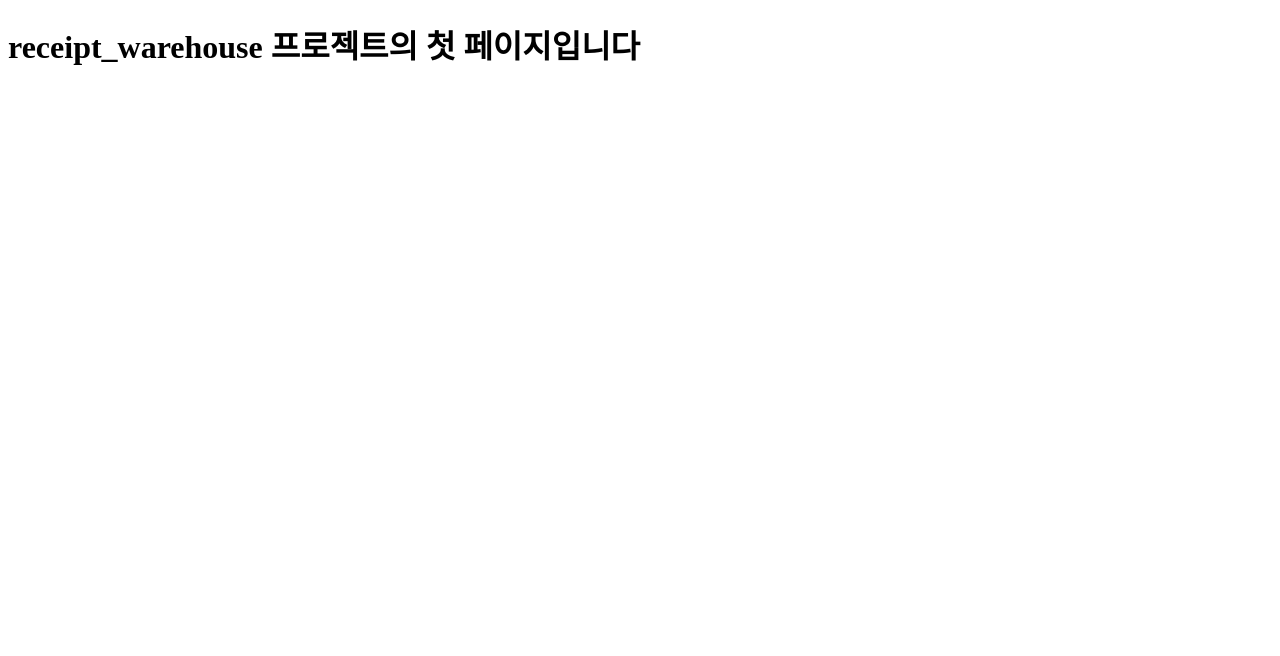
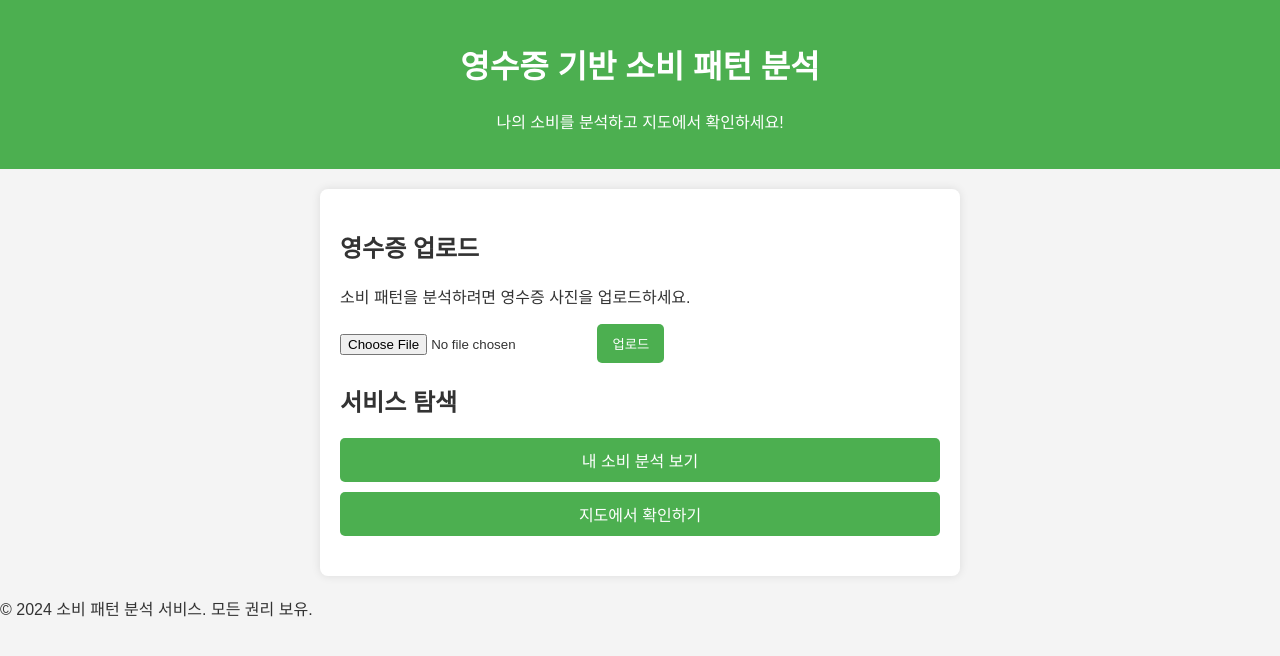
Before and after one commit to ghost-98/receipt_warehouse, a Flask app: template app/templates/first_page.html in a window 1280 px wide. Shown: the top 656 px of the page. Run offline with Flask 3, Linux system fonts and the light colour scheme; the template is opened without the code that fills it, so the values that code supplies are empty.

Commit message:
feat:make main page first_page.html with css js

```diff
--- /dev/null
+++ b/app/static/script.js
@@ -0,0 +1,18 @@
+// 파일 업로드 시 미리보기 기능
+document.addEventListener('DOMContentLoaded', function () {
+    const fileInput = document.querySelector('input[type="file"]');
+    const form = document.querySelector('form');
+
+    if (fileInput && form) {
+        fileInput.addEventListener('change', function () {
+            if (fileInput.files.length > 0) {
+                alert('파일이 선택되었습니다: ' + fileInput.files[0].name);
+            }
+        });
+
+        // 업로드 버튼 클릭 시 알림 메시지 표시
+        form.addEventListener('submit', function (event) {
+            alert('영수증이 업로드됩니다. 잠시만 기다려주세요.');
+        });
+    }
+});
--- /dev/null
+++ b/app/static/styles.css
@@ -0,0 +1,51 @@
+body {
+    font-family: 'Arial', sans-serif;
+    margin: 0;
+    padding: 0;
+    background-color: #f4f4f4;
+    color: #333;
+}
+
+header {
+    text-align: center;
+    padding: 20px;
+    background-color: #4CAF50;
+    color: white;
+}
+
+main {
+    max-width: 600px;
+    margin: 20px auto;
+    background: white;
+    padding: 20px;
+    border-radius: 8px;
+    box-shadow: 0 0 10px rgba(0, 0, 0, 0.1);
+}
+
+.upload-section, .navigation {
+    margin-bottom: 20px;
+}
+
+.button {
+    display: block;
+    text-align: center;
+    margin: 10px 0;
+    padding: 10px;
+    background-color: #4CAF50;
+    color: white;
+    text-decoration: none;
+    border-radius: 5px;
+}
+
+button[type="submit"] {
+    background-color: #4CAF50;
+    color: white;
+    padding: 10px 15px;
+    border: none;
+    border-radius: 5px;
+    cursor: pointer;
+}
+
+button[type="submit"]:hover {
+    background-color: #45a049;
+}
--- a/app/templates/first_page.html
+++ b/app/templates/first_page.html
@@ -1,10 +1,38 @@
 <!DOCTYPE html>
-<html lang="en">
+<html lang="ko">
 <head>
     <meta charset="UTF-8">
-    <title>Title</title>
+    <meta name="viewport" content="width=device-width, initial-scale=1.0">
+    <title>소비 패턴 분석 서비스</title>
+    <link rel="stylesheet" href="{{ url_for('static', filename='styles.css') }}">
 </head>
 <body>
-<h1>receipt_warehouse 프로젝트의 첫 페이지입니다</h1>
+    <header>
+        <h1>영수증 기반 소비 패턴 분석</h1>
+        <p>나의 소비를 분석하고 지도에서 확인하세요!</p>
+    </header>
+
+    <main>
+        <section class="upload-section">
+            <h2>영수증 업로드</h2>
+            <p>소비 패턴을 분석하려면 영수증 사진을 업로드하세요.</p>
+            <form action="/receipt/upload" method="POST" enctype="multipart/form-data">
+                <input type="file" name="receipt" accept="image/*" required>
+                <button type="submit">업로드</button>
+            </form>
+        </section>
+
+        <section class="navigation">
+            <h2>서비스 탐색</h2>
+            <a href="/dashboard" class="button">내 소비 분석 보기</a>
+            <a href="/map" class="button">지도에서 확인하기</a>
+        </section>
+    </main>
+
+    <footer>
+        <p>&copy; 2024 소비 패턴 분석 서비스. 모든 권리 보유.</p>
+    </footer>
+
+    <script src="{{ url_for('static', filename='script.js') }}"></script>
 </body>
 </html>
```
